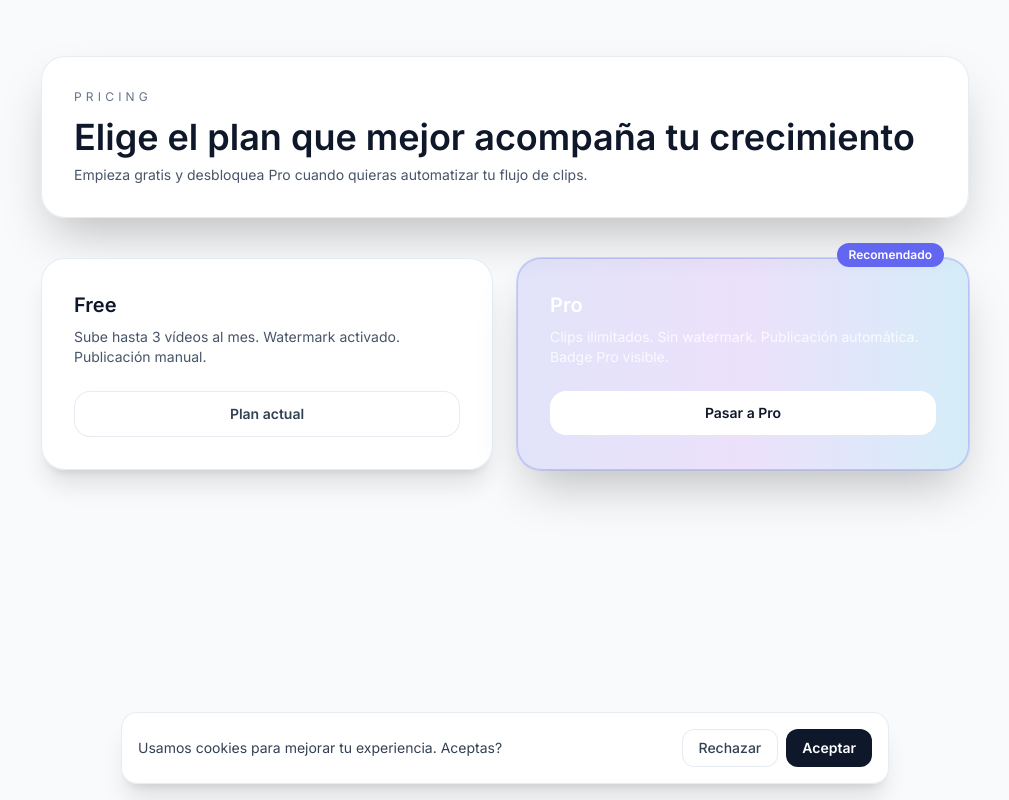
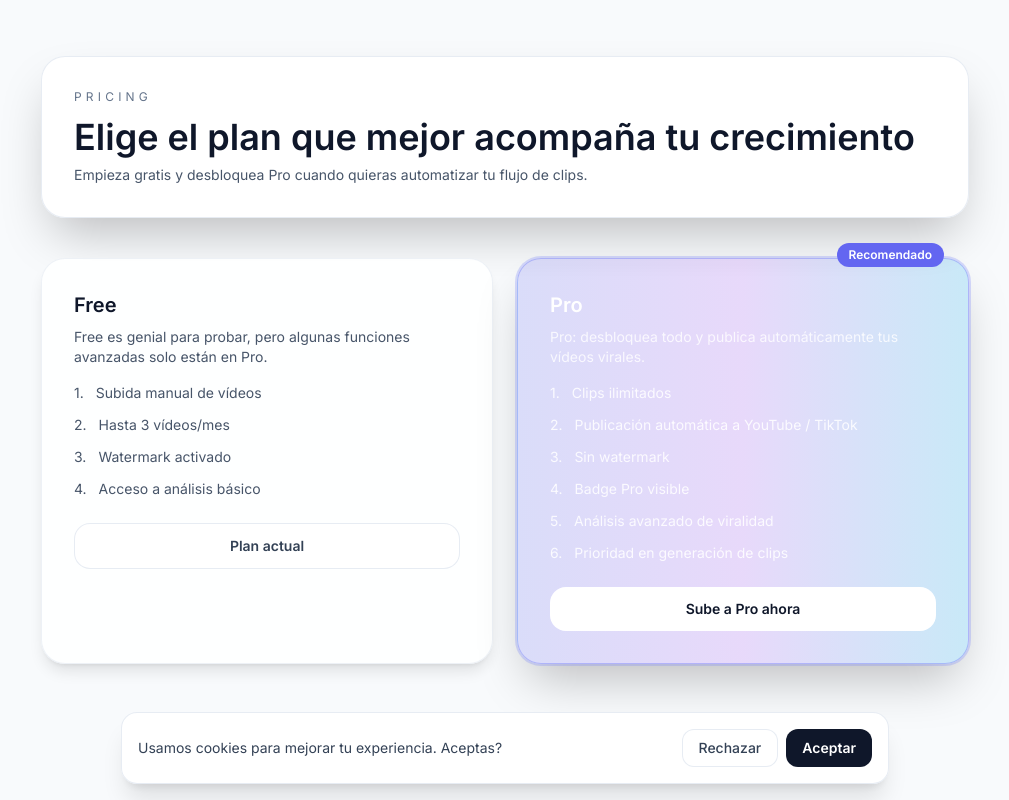
Before and after one commit to mateiiorga2009-sudo/mvp-bachiller, a Next.js app: page /pricing in a window 1280 px wide. Shown: the whole page, without its empty margins (135-1144 px from the left). Built offline with nearby package versions, Linux system fonts and the light colour scheme; no server answers; sample sign-in values are in the browser's storage.

Commit message:
Actualizar Free vs Pro: Pro más atractivo y persuasivo

```diff
--- a/app/pricing/PricingClient.tsx
+++ b/app/pricing/PricingClient.tsx
@@ -25,33 +25,77 @@ export default function PricingClient() {
 
   return (
     <div className="grid gap-6 lg:grid-cols-2">
-      <div className="rounded-3xl border border-slate-200/80 bg-white/90 p-8 shadow-xl backdrop-blur-xl dark:border-white/20 dark:bg-white/10">
+      <div className="rounded-3xl border border-slate-200/60 bg-white/85 p-8 shadow-lg backdrop-blur-xl dark:border-white/15 dark:bg-white/10">
         <h3 className="text-xl font-semibold text-slate-900 dark:text-white">
           Free
         </h3>
         <p className="mt-2 text-sm text-slate-600 dark:text-white/70">
-          Sube hasta 3 vídeos al mes. Watermark activado. Publicación manual.
+          Free es genial para probar, pero algunas funciones avanzadas solo
+          están en Pro.
         </p>
+        <ol className="mt-4 space-y-3 text-sm text-slate-600 dark:text-white/70">
+          <li className="flex items-start gap-3">
+            <span>1.</span>
+            <span>Subida manual de vídeos</span>
+          </li>
+          <li className="flex items-start gap-3">
+            <span>2.</span>
+            <span>Hasta 3 vídeos/mes</span>
+          </li>
+          <li className="flex items-start gap-3">
+            <span>3.</span>
+            <span>Watermark activado</span>
+          </li>
+          <li className="flex items-start gap-3">
+            <span>4.</span>
+            <span>Acceso a análisis básico</span>
+          </li>
+        </ol>
         <button className="mt-6 w-full rounded-2xl border border-slate-200/80 bg-white px-4 py-3 text-sm font-semibold text-slate-700 transition hover:border-slate-300 dark:border-white/20 dark:bg-white/10 dark:text-white dark:hover:border-white/40">
           Plan actual
         </button>
       </div>
 
-      <div className="relative rounded-3xl border border-indigo-400/40 bg-gradient-to-r from-indigo-500/15 via-purple-500/15 to-sky-500/15 p-8 shadow-2xl ring-1 ring-indigo-400/30 backdrop-blur-xl">
+      <div className="relative rounded-3xl border border-indigo-400/50 bg-gradient-to-r from-indigo-500/20 via-purple-500/20 to-sky-500/20 p-8 shadow-2xl ring-2 ring-indigo-400/30 backdrop-blur-xl">
         <div className="absolute -top-4 right-6 rounded-full bg-indigo-500 px-3 py-1 text-xs font-semibold text-white">
           Recomendado
         </div>
         <h3 className="text-xl font-semibold text-white">Pro</h3>
         <p className="mt-2 text-sm text-white/80">
-          Clips ilimitados. Sin watermark. Publicación automática. Badge Pro
-          visible.
+          Pro: desbloquea todo y publica automáticamente tus vídeos virales.
         </p>
+        <ol className="mt-4 space-y-3 text-sm text-white/85">
+          <li className="flex items-start gap-3">
+            <span>1.</span>
+            <span>Clips ilimitados</span>
+          </li>
+          <li className="flex items-start gap-3">
+            <span>2.</span>
+            <span>Publicación automática a YouTube / TikTok</span>
+          </li>
+          <li className="flex items-start gap-3">
+            <span>3.</span>
+            <span>Sin watermark</span>
+          </li>
+          <li className="flex items-start gap-3">
+            <span>4.</span>
+            <span>Badge Pro visible</span>
+          </li>
+          <li className="flex items-start gap-3">
+            <span>5.</span>
+            <span>Análisis avanzado de viralidad</span>
+          </li>
+          <li className="flex items-start gap-3">
+            <span>6.</span>
+            <span>Prioridad en generación de clips</span>
+          </li>
+        </ol>
         <button
           onClick={handleCheckout}
           disabled={loading}
           className="mt-6 w-full rounded-2xl bg-white px-4 py-3 text-sm font-semibold text-slate-900 transition hover:opacity-90 disabled:cursor-not-allowed disabled:opacity-70"
         >
-          {loading ? "Redirigiendo..." : "Pasar a Pro"}
+          {loading ? "Redirigiendo..." : "Sube a Pro ahora"}
         </button>
         {error && <p className="mt-3 text-xs text-amber-200">{error}</p>}
       </div>
```
